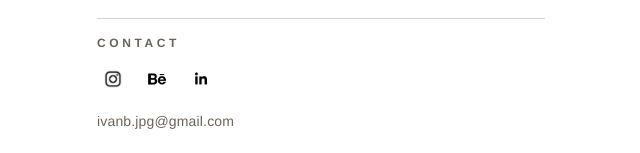
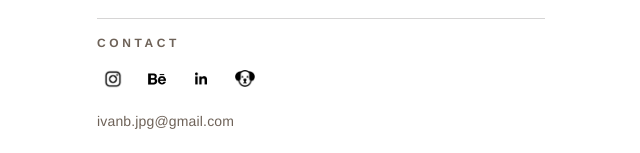
Before and after one commit to ibjak/Photography_Portfolio, a Next.js app: page / in a window 1280 px wide. Shown: the part 501-654 px from the top of the page, without its empty margins (319-959 px from the left). Built offline with nearby package versions, Linux system fonts and the light colour scheme.

Commit message:
Append Social media Icon

```diff
--- a/src/app/page.tsx
+++ b/src/app/page.tsx
@@ -273,6 +273,11 @@ const presences = [
     name: "LinkedIn",
     href: "https://www.linkedin.com/in/ivan-alexios-badanjak/",
     iconSrc: "/social-icons/linkedin.png",
+  },
+  {
+    name: "The_Dographer",
+    href: "https://www.instagram.com/the.dographer111/",
+    iconSrc: "/social-icons/dographer.png",
   },
 ];
 
```
Also changed, not shown: public/social-icons/dographer.png (added).
